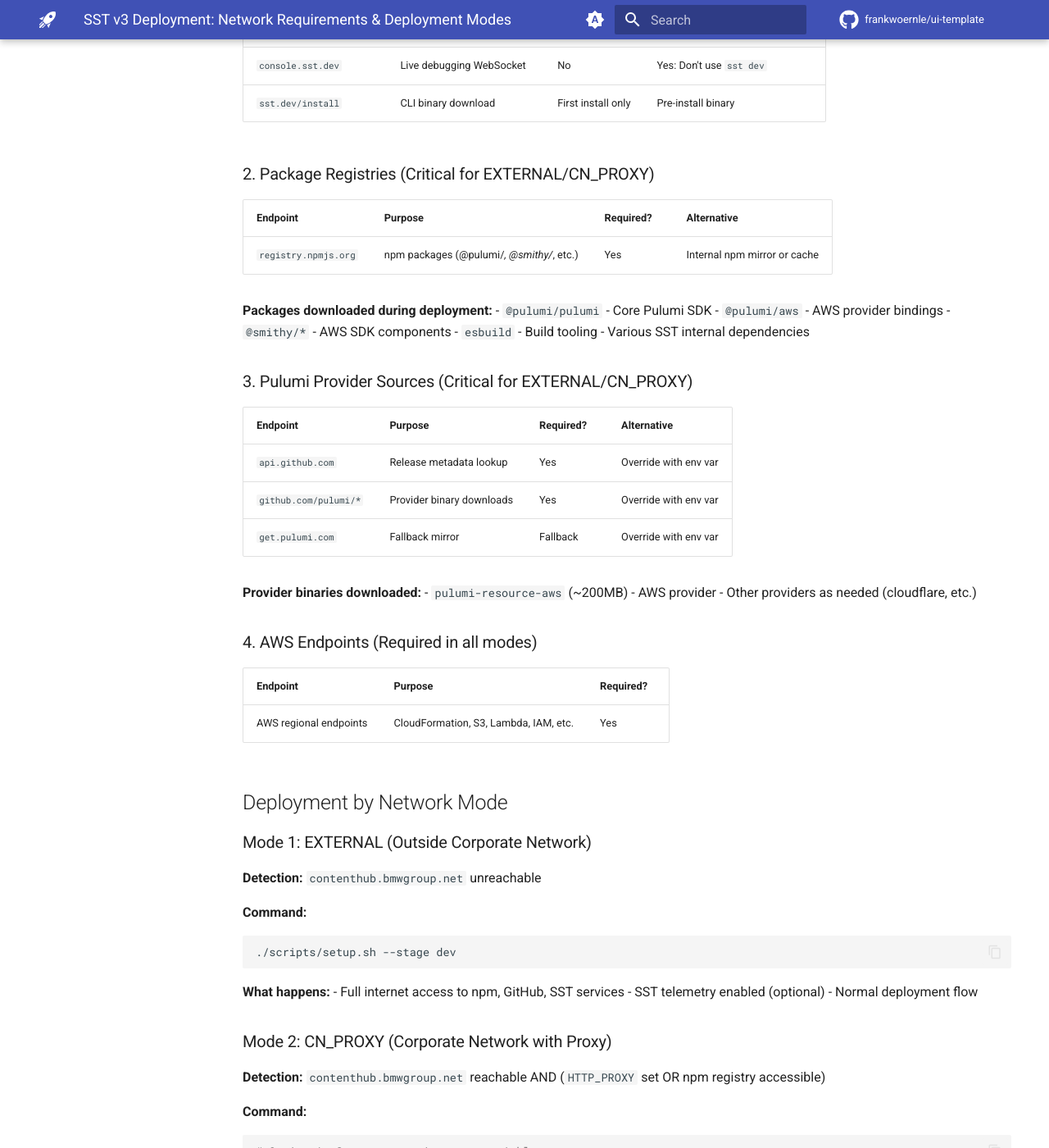
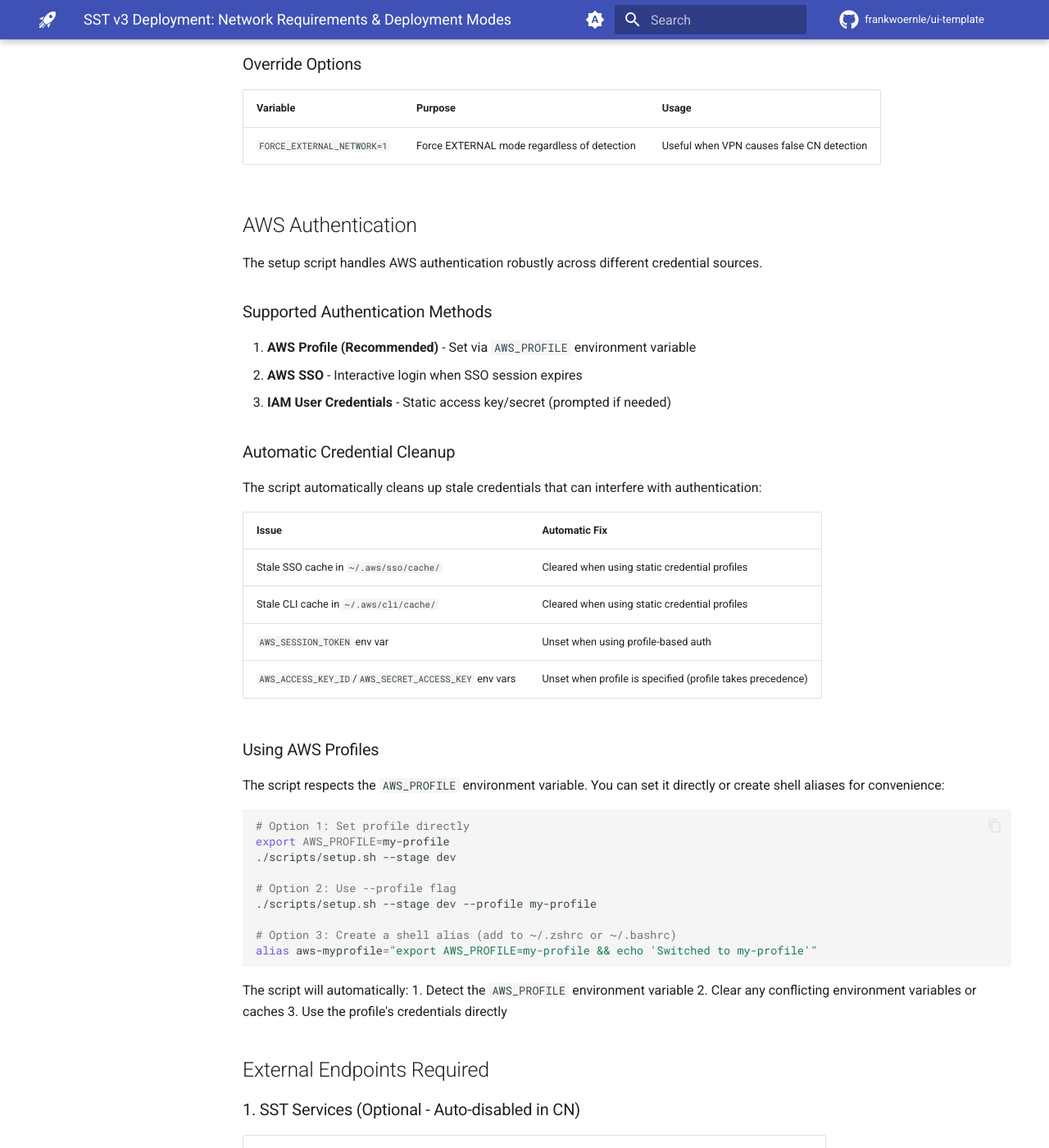
Before and after one commit to fwornle/ui-template, an MkDocs documentation site: the page built from docs-content/sst-deployment-network-requirements.md, in a window 1280 px wide and 1400 px high, scrolled down 1654 px. Shown: the whole window at 82% size. Built offline with MkDocs 1.6.1 and Material for MkDocs 9.7.7, drawn with Linux system fonts in a browser that asks for light colours; comment, search, counter and statistics services are not loaded; some of the changed text lies outside the part shown.

Commit message:
docs: updated after generalization

````diff
--- a/docs-content/sst-deployment-network-requirements.md
+++ b/docs-content/sst-deployment-network-requirements.md
@@ -12,23 +12,77 @@
 
 | Mode | Detection | Network Access | Configuration |
 |------|-----------|----------------|---------------|
-| **EXTERNAL** | contenthub.bmwgroup.net unreachable | Full internet | Normal deployment |
-| **CN_PROXY** | contenthub reachable + proxy env vars | Via corporate proxy | Auto-configures npm proxy |
-| **CN_AIRGAP** | contenthub reachable + no npm access | None (AWS only) | Requires deployment cache |
+| **EXTERNAL** | contenthub returns non-200 (e.g., 307 redirect) | Full internet | Normal deployment, proxy cleared |
+| **CN_PROXY** | contenthub returns 200 + proxy env vars | Via corporate proxy | Auto-configures npm proxy |
+| **CN_AIRGAP** | contenthub returns 200 + no npm access | None (AWS only) | Requires deployment cache |
 
 ### Detection Flow
 
 The network detection follows this logic:
 
-1. **Check corporate network** - Test if `contenthub.bmwgroup.net` responds (5s timeout)
-2. **If in corporate network:**
+1. **Check for forced external mode** - If `FORCE_EXTERNAL_NETWORK=1` is set, skip detection and use EXTERNAL mode
+2. **Check corporate network** - Test if `contenthub.bmwgroup.net` returns HTTP 200 (5s timeout)
+   - HTTP 200 = Inside corporate network (actual content served)
+   - HTTP 307/302 = Outside corporate network (redirect to login page)
+   - Timeout/error = Outside corporate network
+3. **If in corporate network (HTTP 200):**
    - Check if `HTTP_PROXY` or `HTTPS_PROXY` environment variables are set
    - If proxy is set: **CN_PROXY** mode (deploy via proxy)
    - If no proxy: Test if `registry.npmjs.org` is accessible
      - If npm accessible: **CN_PROXY** mode (direct access works)
      - If npm blocked: **CN_AIRGAP** mode (requires deployment cache)
    - SST telemetry is always disabled in corporate network
-3. **If outside corporate network:** **EXTERNAL** mode (full internet access)
+4. **If outside corporate network (non-200 response):** **EXTERNAL** mode
+   - Any proxy environment variables are **automatically cleared** to prevent interference
+   - Full internet access assumed
+
+### Override Options
+
+| Variable | Purpose | Usage |
+|----------|---------|-------|
+| `FORCE_EXTERNAL_NETWORK=1` | Force EXTERNAL mode regardless of detection | Useful when VPN causes false CN detection |
+
+## AWS Authentication
+
+The setup script handles AWS authentication robustly across different credential sources.
+
+### Supported Authentication Methods
+
+1. **AWS Profile (Recommended)** - Set via `AWS_PROFILE` environment variable
+2. **AWS SSO** - Interactive login when SSO session expires
+3. **IAM User Credentials** - Static access key/secret (prompted if needed)
+
+### Automatic Credential Cleanup
+
+The script automatically cleans up stale credentials that can interfere with authentication:
+
+| Issue | Automatic Fix |
+|-------|---------------|
+| Stale SSO cache in `~/.aws/sso/cache/` | Cleared when using static credential profiles |
+| Stale CLI cache in `~/.aws/cli/cache/` | Cleared when using static credential profiles |
+| `AWS_SESSION_TOKEN` env var | Unset when using profile-based auth |
+| `AWS_ACCESS_KEY_ID`/`AWS_SECRET_ACCESS_KEY` env vars | Unset when profile is specified (profile takes precedence) |
+
+### Using AWS Profiles
+
+The script respects the `AWS_PROFILE` environment variable. You can set it directly or create shell aliases for convenience:
+
+```bash
+# Option 1: Set profile directly
+export AWS_PROFILE=my-profile
+./scripts/setup.sh --stage dev
+
+# Option 2: Use --profile flag
+./scripts/setup.sh --stage dev --profile my-profile
+
+# Option 3: Create a shell alias (add to ~/.zshrc or ~/.bashrc)
+alias aws-myprofile="export AWS_PROFILE=my-profile && echo 'Switched to my-profile'"
+```
+
+The script will automatically:
+1. Detect the `AWS_PROFILE` environment variable
+2. Clear any conflicting environment variables or caches
+3. Use the profile's credentials directly
 
 ## External Endpoints Required
 
@@ -75,21 +129,29 @@
 
 ### Mode 1: EXTERNAL (Outside Corporate Network)
 
-**Detection:** `contenthub.bmwgroup.net` unreachable
+**Detection:** `contenthub.bmwgroup.net` returns non-200 (e.g., 307 redirect)
 
 **Command:**
 ```bash
+# Using AWS profile (recommended)
+export AWS_PROFILE=your-profile
 ./scripts/setup.sh --stage dev
+
+# Or use --profile flag
+./scripts/setup.sh --stage dev --profile my-profile
 ```
 
 **What happens:**
 - Full internet access to npm, GitHub, SST services
+- Any proxy environment variables are **automatically cleared**
 - SST telemetry enabled (optional)
 - Normal deployment flow
 
+**Important:** In EXTERNAL mode, the script unsets `HTTP_PROXY`, `HTTPS_PROXY`, `http_proxy`, and `https_proxy` to prevent local proxies from interfering with AWS CLI calls.
+
 ### Mode 2: CN_PROXY (Corporate Network with Proxy)
 
-**Detection:** `contenthub.bmwgroup.net` reachable AND (`HTTP_PROXY` set OR npm registry accessible)
+**Detection:** `contenthub.bmwgroup.net` returns HTTP 200 AND (`HTTP_PROXY` set OR npm registry accessible)
 
 **Command:**
 ```bash
@@ -120,7 +182,7 @@
 
 ### Mode 3: CN_AIRGAP (Corporate Network, No External Access)
 
-**Detection:** `contenthub.bmwgroup.net` reachable AND no proxy AND npm registry unreachable
+**Detection:** `contenthub.bmwgroup.net` returns HTTP 200 AND no proxy AND npm registry unreachable
 
 **Prerequisites:** Deployment cache with node_modules
 
@@ -165,6 +227,8 @@
 | `~/.pulumi/plugins/` | Pulumi provider binaries |
 | `~/.bun/install/cache/` | Bun/npm package cache |
 | `~/Library/Application Support/sst/` | SST binaries and plugins (macOS) |
+| `~/.aws/sso/cache/` | AWS SSO session tokens |
+| `~/.aws/cli/cache/` | AWS CLI credential cache |
 
 The SST directory contains:
 - `bin/pulumi` - Pulumi CLI
@@ -186,6 +250,8 @@
 
 | Variable | Purpose | Example |
 |----------|---------|---------|
+| `AWS_PROFILE` | AWS profile to use | `my-profile`, `dev` |
+| `FORCE_EXTERNAL_NETWORK=1` | Force EXTERNAL mode | Bypass CN detection |
 | `SST_TELEMETRY_DISABLED=1` | Disable telemetry calls | Auto-set in CN |
 | `PULUMI_SKIP_UPDATE_CHECK=true` | Skip version check | Auto-set with cache |
 | `DO_NOT_TRACK=1` | Standard DNT signal | Auto-set in CN |
@@ -207,6 +273,14 @@
 ```
 
 ## Troubleshooting
+
+### Error: "Credentials were refreshed, but the refreshed credentials are still expired"
+- **Cause:** Stale SSO session tokens interfering with static credentials
+- **Solution:** The script now automatically clears SSO caches. If issue persists:
+  ```bash
+  rm -f ~/.aws/sso/cache/*.json
+  rm -f ~/.aws/cli/cache/*.json
+  ```
 
 ### Error: "Air-gapped mode requires .deployment-cache/"
 - **Cause:** No proxy, no npm access, and no cache
@@ -231,25 +305,49 @@
 - **Cause:** SST telemetry endpoint unreachable
 - **Solution:** Should auto-disable in CN; if not, use `--no-telemetry`
 
-### Proxy not being used
-- **Cause:** Environment variables not exported
-- **Solution:** Use `export` or pass inline:
+### False CN detection (detected as CN when outside)
+- **Cause:** VPN or network config makes contenthub accessible
+- **Solution:** Force external mode:
   ```bash
-  export HTTP_PROXY=http://proxy:8080
-  export HTTPS_PROXY=http://proxy:8080
+  FORCE_EXTERNAL_NETWORK=1 ./scripts/setup.sh --stage dev
+  ```
+
+### Proxy interfering with AWS calls in EXTERNAL mode
+- **Cause:** Local proxy (e.g., Charles, Fiddler) set in environment
+- **Solution:** Script now auto-clears proxy vars in EXTERNAL mode. If issue persists:
+  ```bash
+  unset HTTP_PROXY HTTPS_PROXY http_proxy https_proxy
   ./scripts/setup.sh --stage dev
+  ```
+
+### AWS profile not being used
+- **Cause:** Environment variables overriding profile credentials
+- **Solution:** Script now auto-clears conflicting env vars. Ensure your alias exports AWS_PROFILE:
+  ```bash
+  # Good alias definition
+  alias aws-myprofile="export AWS_PROFILE=my-profile && echo 'Switched to my-profile'"
   ```
 
 ## Complete Deployment Scenarios
 
-### Scenario 1: Home Office (Full Internet)
+### Scenario 1: Home Office with AWS Profile
 ```bash
 cd ui-template
+export AWS_PROFILE=my-profile  # Or use --profile flag
 ./scripts/setup.sh --stage dev
-# Deploys normally with full internet access
+# Deploys with full internet access using specified profile
 ```
 
-### Scenario 2: Corporate Office (With Proxy)
+### Scenario 2: Home Office with Local Proxy Running
+```bash
+cd ui-template
+# Even if HTTP_PROXY is set (e.g., for debugging tools),
+# script auto-detects EXTERNAL mode and clears proxy vars
+./scripts/setup.sh --stage dev
+# Deploys normally, proxy is bypassed
+```
+
+### Scenario 3: Corporate Office (With Proxy)
 ```bash
 cd ui-template
 export HTTP_PROXY=http://proxy.company.com:8080
@@ -270,8 +368,15 @@
 # Uses cached assets, no external network needed
 ```
 
-### Scenario 4: AWS CodeBuild (Cloud-Based)
+### Scenario 5: AWS CodeBuild (Cloud-Based)
 ```bash
 # Uses buildspec.yml, has unrestricted internet
 # SST_TELEMETRY_DISABLED=1 is set in buildspec.yml
 ```
+
+### Scenario 6: VPN causing false CN detection
+```bash
+cd ui-template
+FORCE_EXTERNAL_NETWORK=1 ./scripts/setup.sh --stage dev
+# Forces EXTERNAL mode, bypasses CN detection
+```
````
Also changed, not shown: other parts of docs-content/sst-deployment-network-requirements.md (+1 -1 lines).
